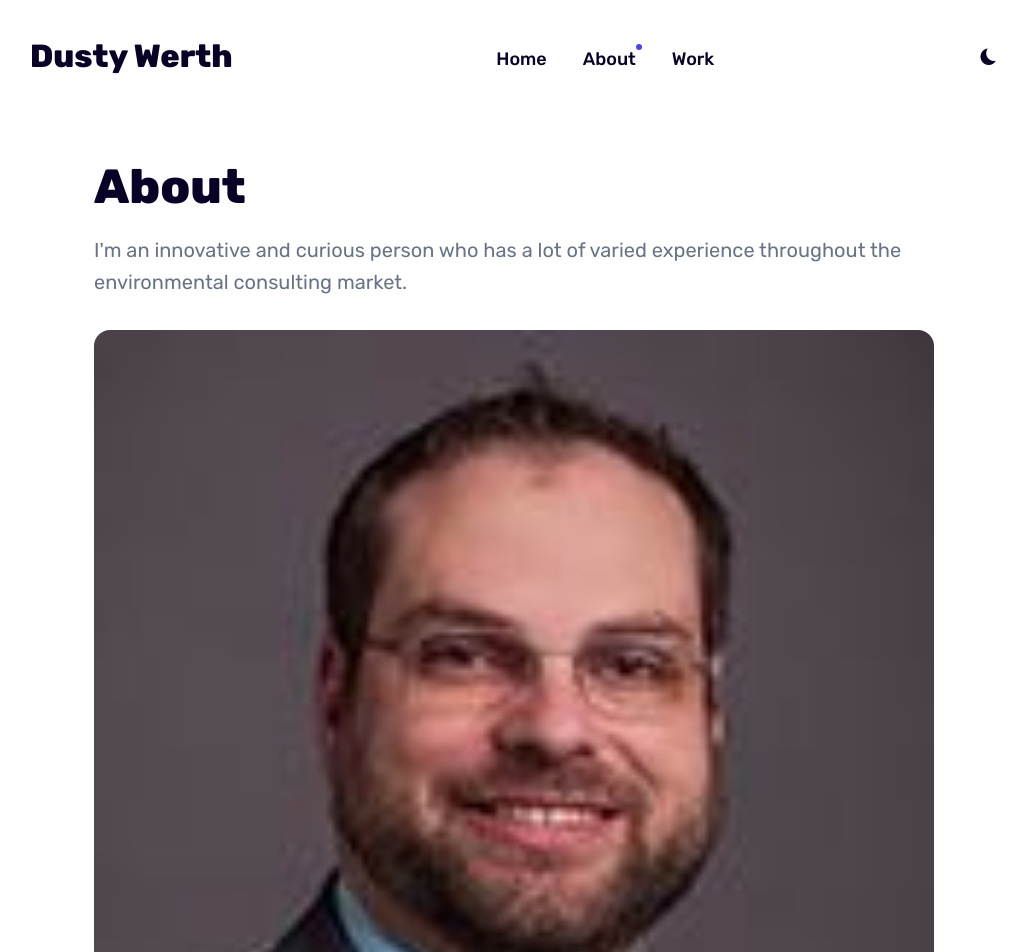
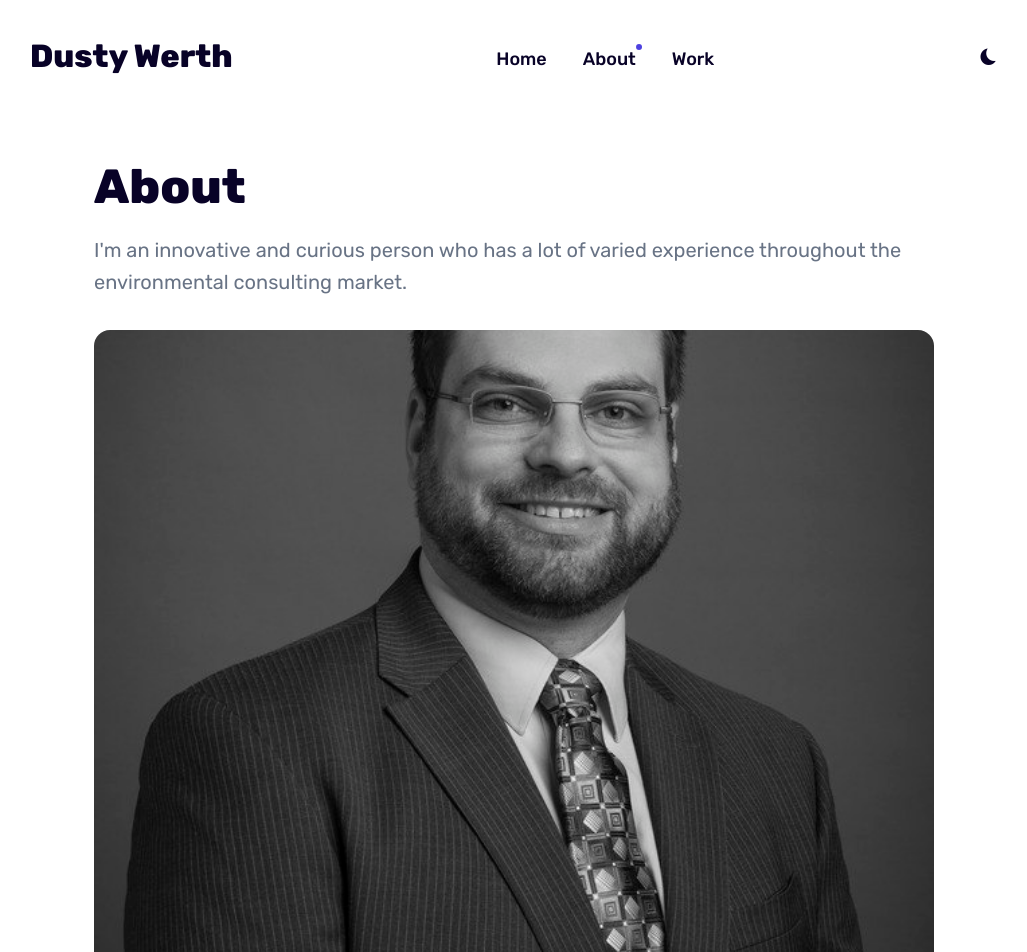
Before and after one commit to DustyWerth/DustyWerth.github.io, a Jekyll site: the page built from _pages/about.md, in a window 1280 px wide. Shown: the top 952 px of the page, without its empty margins (126-1153 px from the left). Built offline with Jekyll 4.4.1, drawn with Linux system fonts in a browser that asks for light colours.

Commit message:
New Photos

```diff
--- a/_pages/about.md
+++ b/_pages/about.md
@@ -3,7 +3,7 @@ layout: page
 title: About
 description: I'm an innovative and curious person who has a lot of varied experience throughout the environmental consulting market.
 permalink: /about/
-image: '/images/DustyWerth.jpeg'
+image: '/images/DustyWerth2.jpg'
 image_caption: ''
 ---
 
```
Also changed, not shown: images/DustyWerth2.jpg (added).
